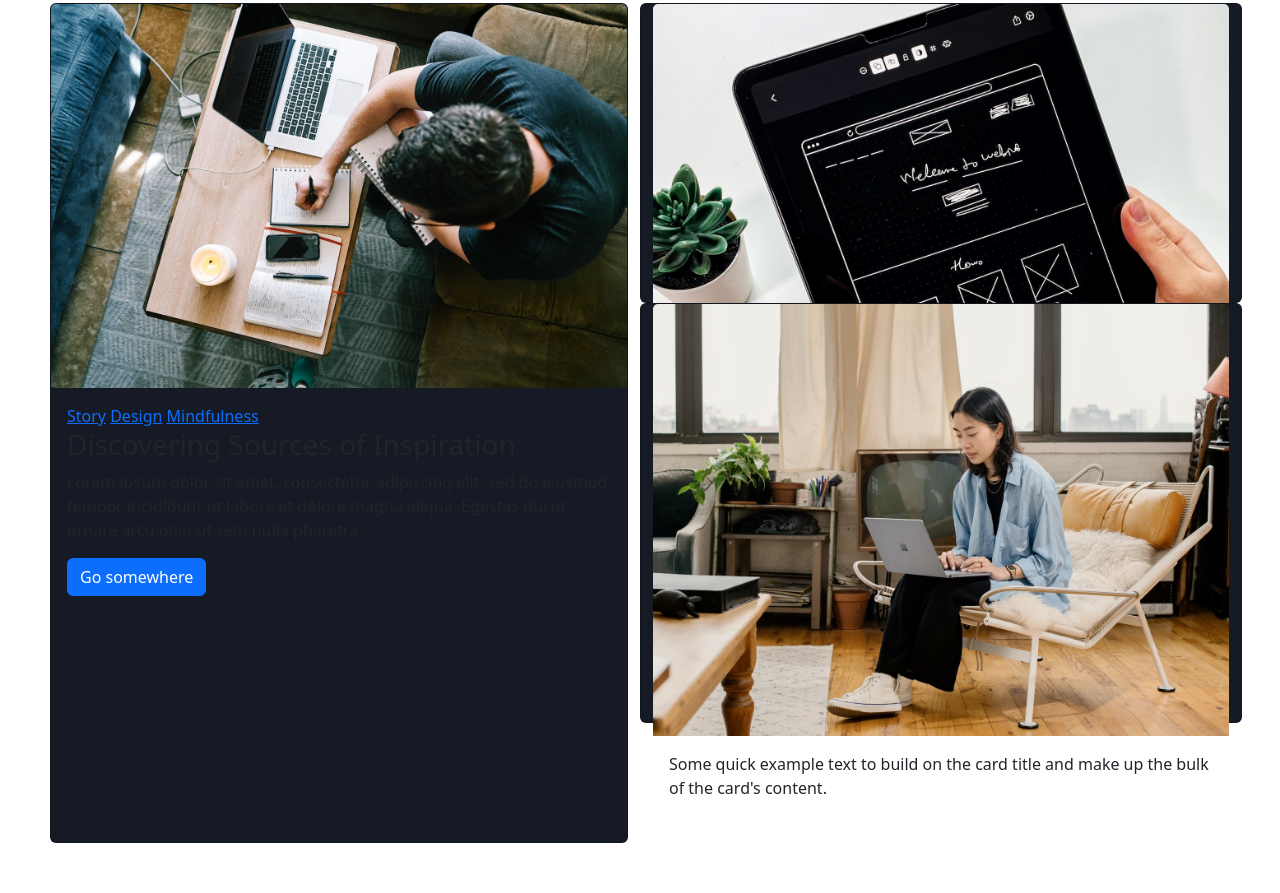
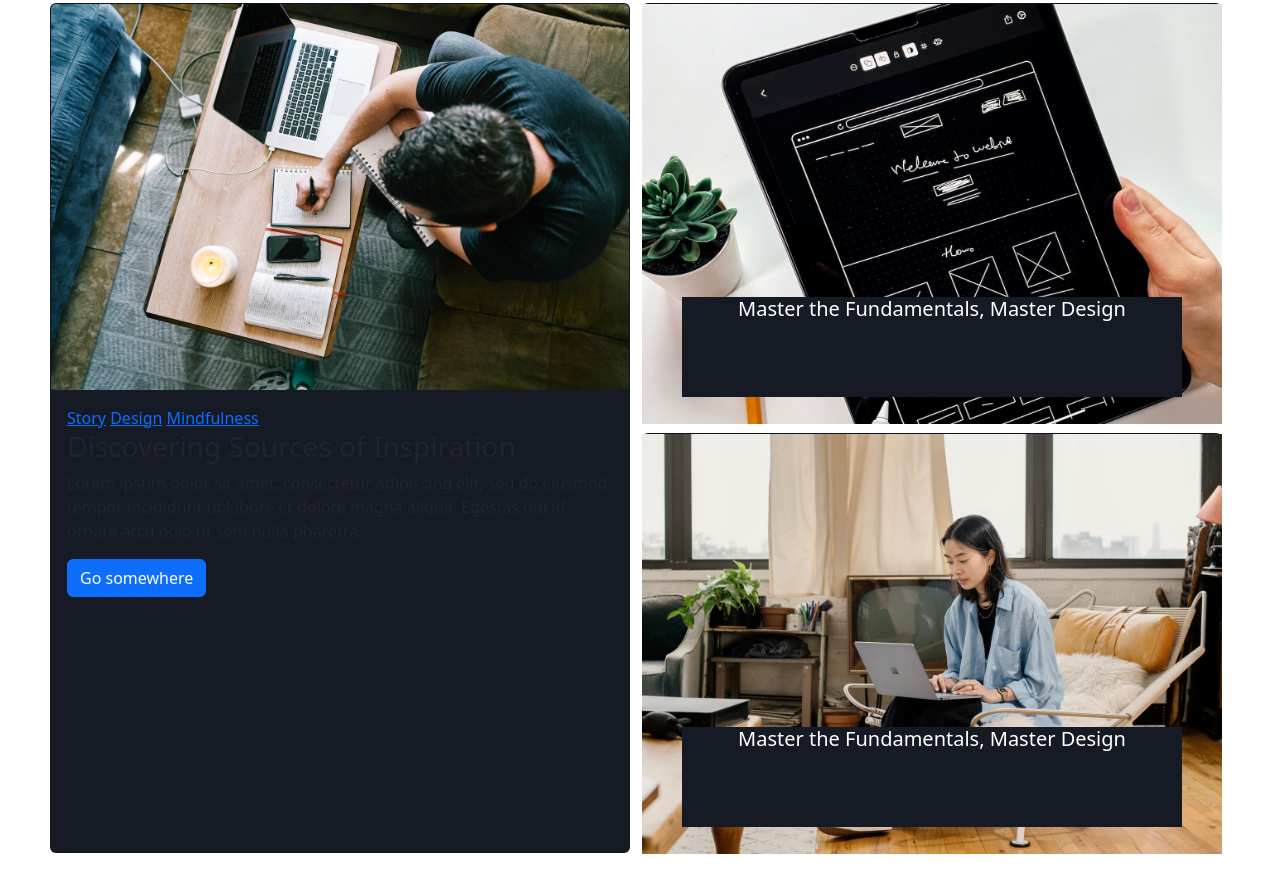
Before and after one commit to aslimutlu/Blog-Template, a plain HTML site: page index.html in a window 1280 px wide. Shown: the part 707-1600 px from the top of the page. Drawn offline with nearby package versions, Linux system fonts and the light colour scheme.

Commit message:
worked on the cards on the page.

```diff
--- a/index.html
+++ b/index.html
@@ -83,18 +83,18 @@
 
                     <div class="col">
                         <div class="row">
-                            <div class="card second-row-card" style="height: 300px">
-                                <img src="pics/2.jfif" class="card-img-top" alt="...">
-                                <div class="card-body">
-                                  <p class="card-text">Some quick example text to build on the card title and make up the bulk of the card's content.</p>
+                            <div class="card second-row-card">
+                                <img class="second-row-card picture" src="pics/2.jfif" class="card-img-top" alt="...">
+                                <div class="card-text-area">
+                                    <h5>Master the Fundamentals, Master Design</h5>
                                 </div>
                               </div>
                         </div>
                         <div class="row">
-                            <div class="card second-row-card">
-                                <img src="pics/3.jfif" class="card-img-top" alt="...">
-                                <div class="card-body">
-                                  <p class="card-text">Some quick example text to build on the card title and make up the bulk of the card's content.</p>
+                            <div class="card second-row-card ">
+                                <img class="second-row-card picture" src="pics/3.jfif" class="card-img-top" alt="...">
+                                <div class="card-text-area">
+                                    <h5>Master the Fundamentals, Master Design</h5>
                                 </div>
                               </div>
                         </div>
--- a/style.css
+++ b/style.css
@@ -107,17 +107,35 @@ nav a {
     padding: 50px;
 }
 
-.cards-pics{
-  height: 320px;
-}
+
 
 .first-row-card{
   background-color: #151a25;
-  height: 840px;
+  height: 850px;
+  width: 580px;
+  align-items: center;
+
 }
 
 .second-row-card{
   background-color: #151a25;
   height: 420px;
+  width: 580px;
+  align-items: center;
+  margin: 0 0 10px 0;
 
 }
+
+.second-row-card picture{
+  width: 580px;
+}
+
+.card-text-area{
+  background: #151a25;
+  width: 500px;
+  height: 100px;
+  position: absolute;
+  top: 70%;
+  color: white;
+  text-align: center;
+}
```
